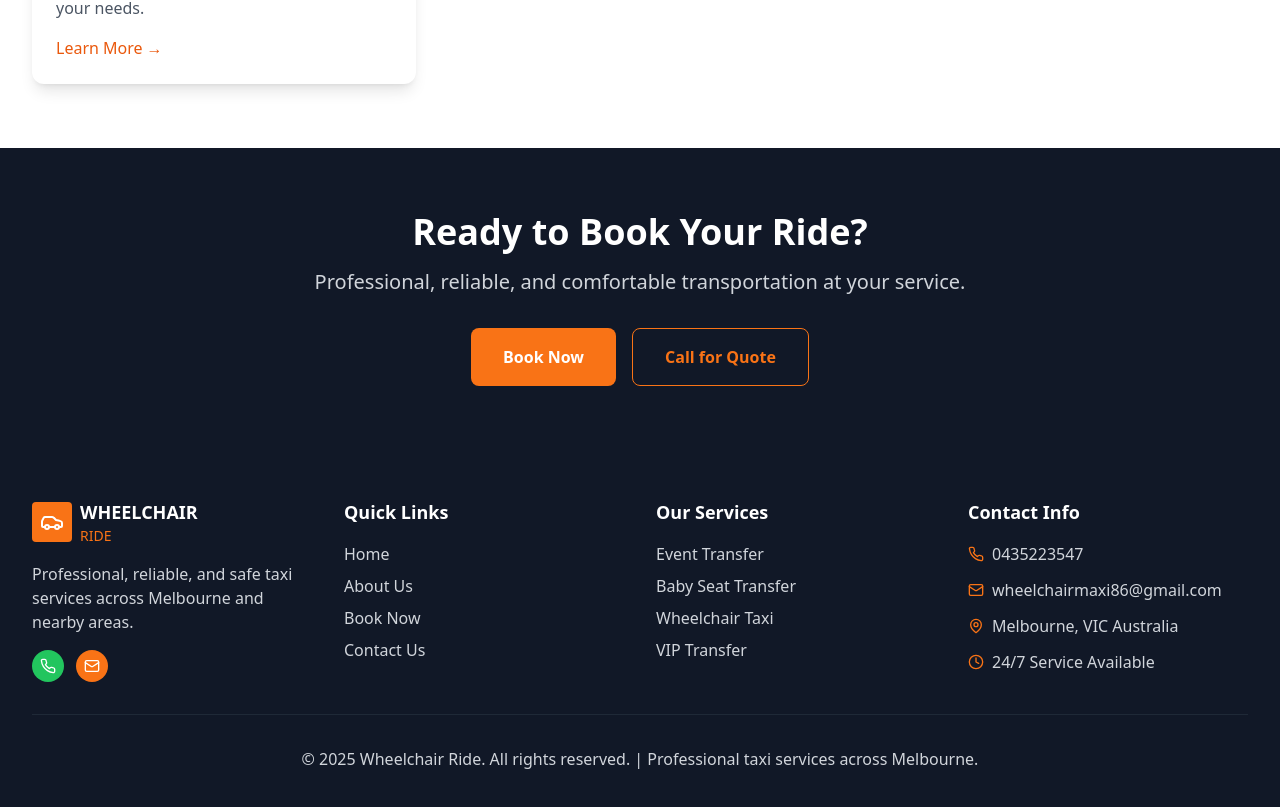
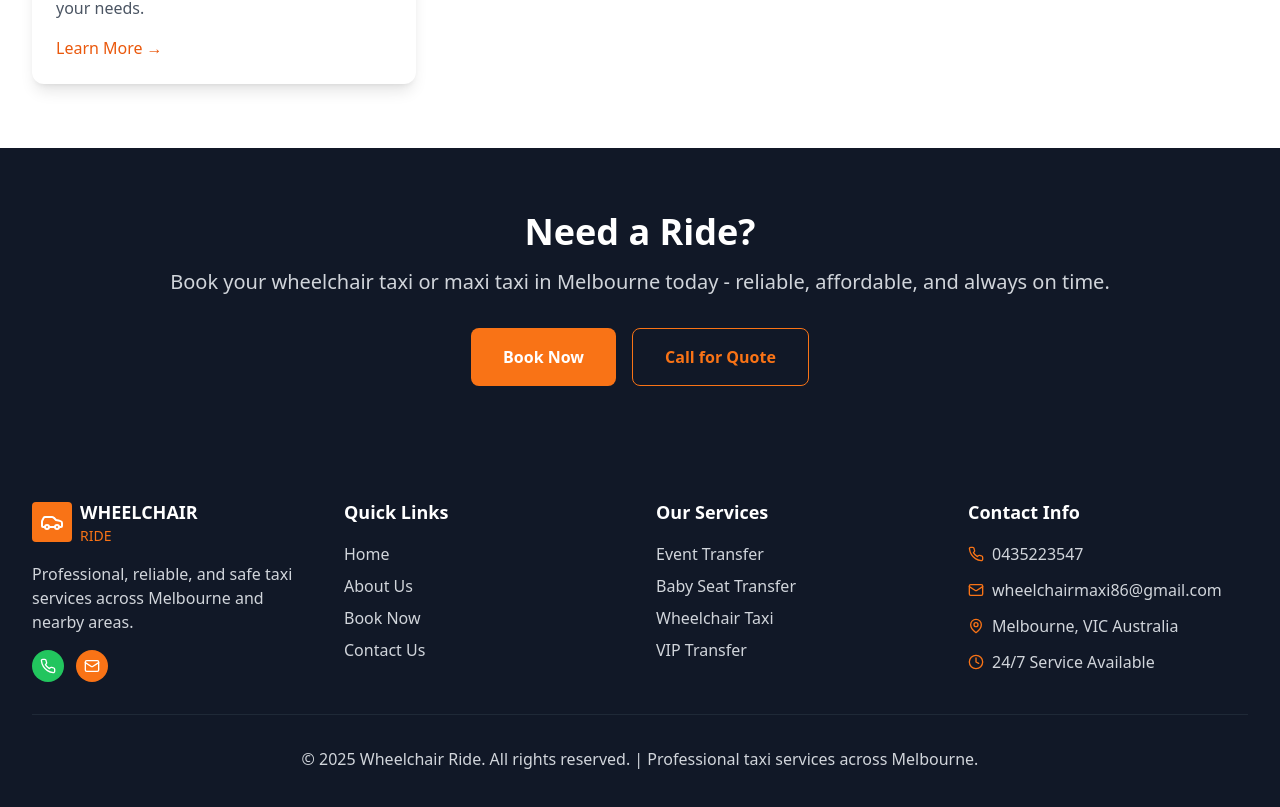
Before and after one commit to study24australia/maxi-cab, a React (Vite) app: page / in a window 1280 px wide. Shown: the part 3363-4170 px from the top of the page. Built offline with nearby package versions, Linux system fonts and the light colour scheme.

Commit message:
Updated Home.tsx

```diff
--- a/src/pages/Home.tsx
+++ b/src/pages/Home.tsx
@@ -196,8 +196,8 @@ const Home: React.FC<HomeProps> = ({ onBookNow }) => {
       {/* CTA Section */}
       <section className="py-16 bg-gray-900 text-white">
         <div className="max-w-7xl mx-auto px-4 sm:px-6 lg:px-8 text-center">
-          <h2 className="text-4xl font-bold mb-4">Ready to Book Your Ride?</h2>
-          <p className="text-xl text-gray-300 mb-8">Professional, reliable, and comfortable transportation at your service.</p>
+          <h2 className="text-4xl font-bold mb-4">Need a Ride?</h2>
+          <p className="text-xl text-gray-300 mb-8">Book your wheelchair taxi or maxi taxi in Melbourne today - reliable, affordable, and always on time.</p>
           <div className="flex flex-col sm:flex-row justify-center space-y-4 sm:space-y-0 sm:space-x-4">
             <button
               onClick={onBookNow}
```
